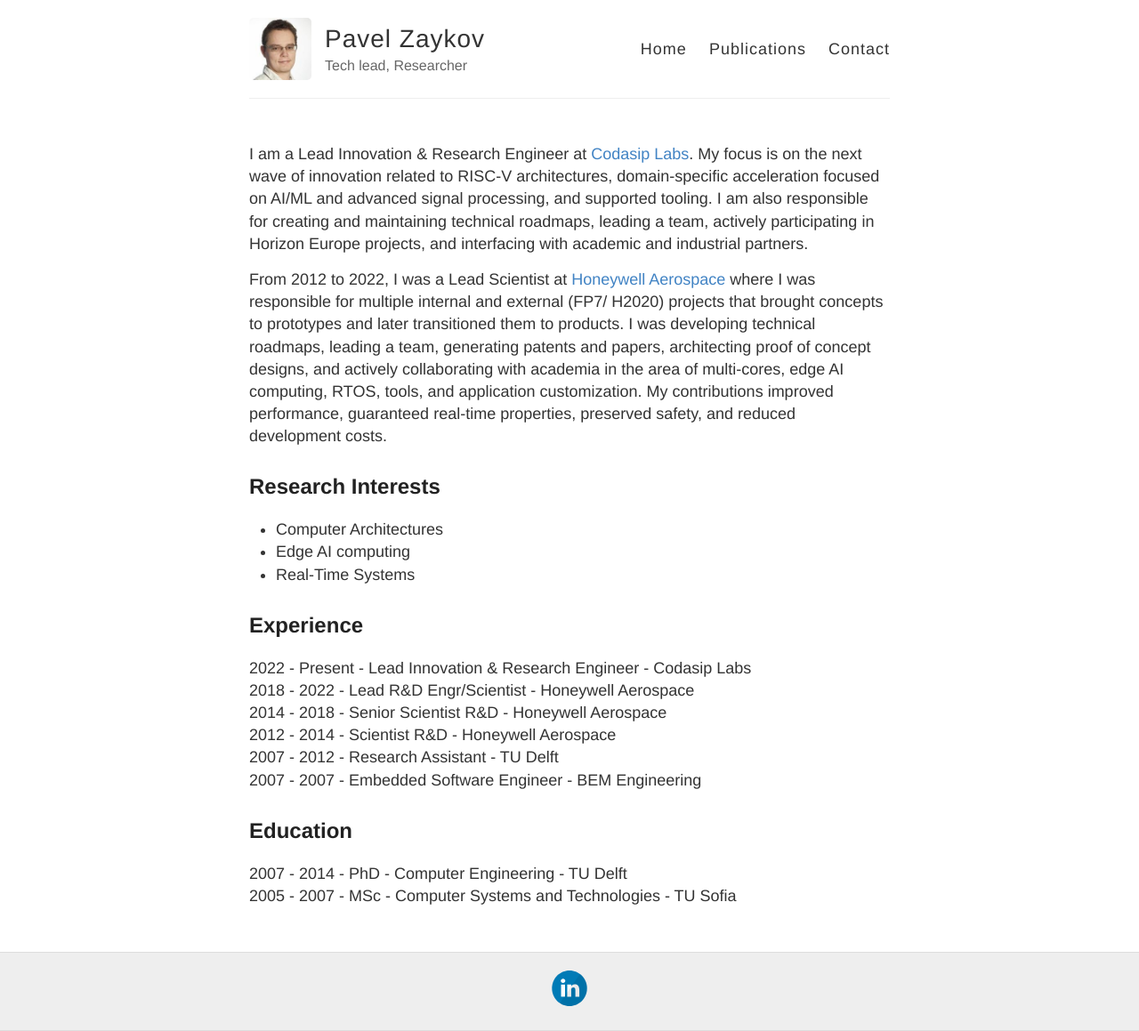
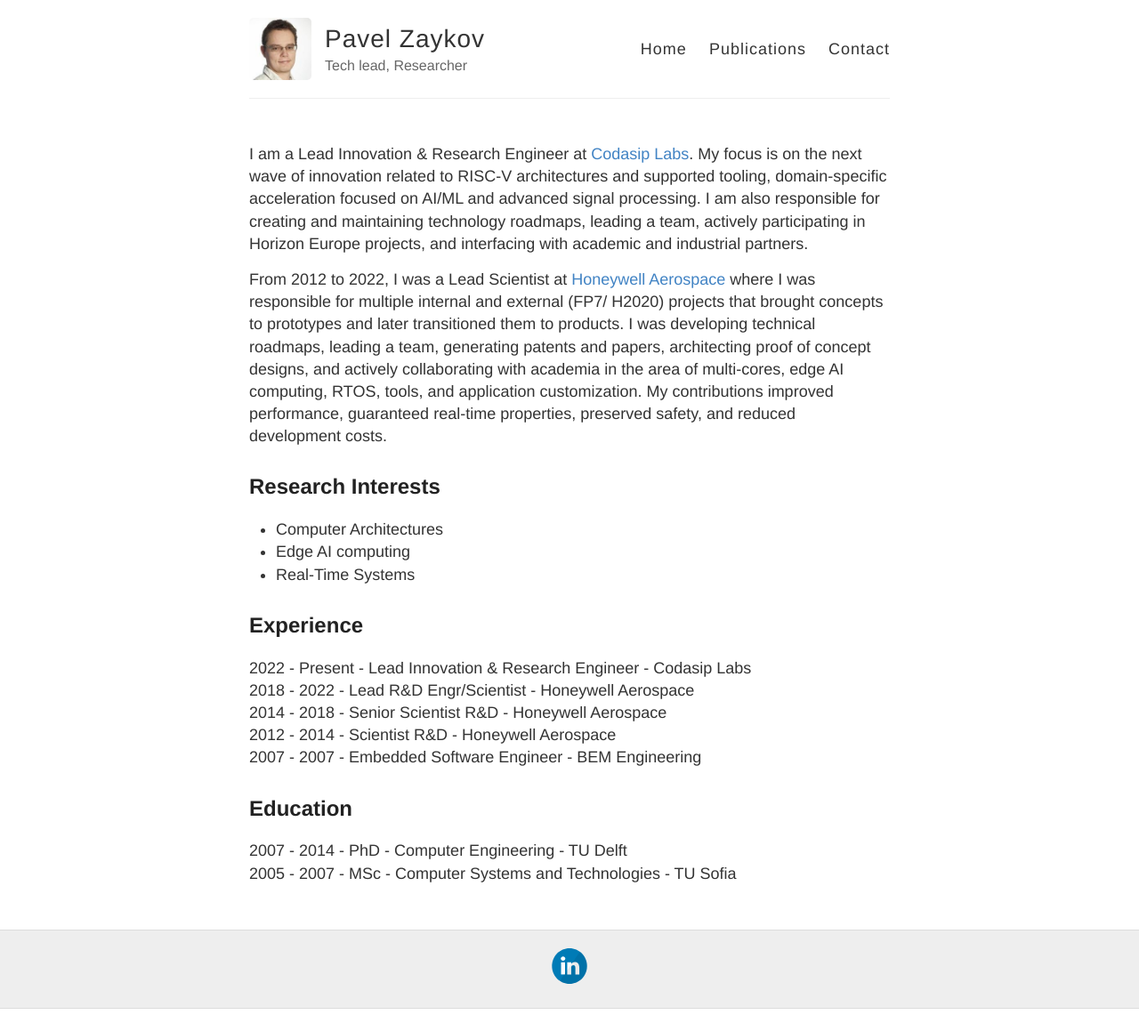
Before and after one commit to zaykov/web-page, a Jekyll site: the page built from index.md, in a window 1280 px wide. Shown: the whole page at 89% size. Built offline with Jekyll 4.4.1, drawn with Linux system fonts in a browser that asks for light colours; comment, search, counter and statistics services are not loaded; after the commit the page ends 1134 px from its top, so only the background shows below that.

Commit message:
CV clean-up

```diff
--- a/index.md
+++ b/index.md
@@ -2,7 +2,7 @@
 layout: page
 ---
 
-I am a Lead Innovation & Research Engineer at <a href="https://codasip.com/labs/" target="_blank">Codasip Labs</a>. My focus is on the next wave of innovation related to RISC-V architectures, domain-specific acceleration focused on AI/ML and advanced signal processing, and supported tooling. I am also responsible for creating and maintaining technical roadmaps, leading a team, actively participating in Horizon Europe projects, and interfacing with academic and industrial partners.
+I am a Lead Innovation & Research Engineer at <a href="https://codasip.com/labs/" target="_blank">Codasip Labs</a>. My focus is on the next wave of innovation related to RISC-V architectures and supported tooling, domain-specific acceleration focused on AI/ML and advanced signal processing. I am also responsible for creating and maintaining technology roadmaps, leading a team, actively participating in Horizon Europe projects, and interfacing with academic and industrial partners.
 
 From 2012 to 2022, I was a Lead Scientist at <a href="http://aerospace.honeywell.com/" target="_blank">Honeywell Aerospace</a> where I was responsible for multiple internal and external (FP7/ H2020) projects that brought concepts to prototypes and later transitioned them to products. I was developing technical roadmaps, leading a team, generating patents and papers, architecting proof of concept designs, and actively collaborating with academia in the area of multi-cores, edge AI computing, RTOS, tools, and application customization. My contributions improved performance, guaranteed real-time properties, preserved safety, and reduced development costs.
 
@@ -20,7 +20,6 @@ From 2012 to 2022, I was a Lead Scientist at <a href="http://aerospace.honeywell
 2018 - 2022 - Lead R&D Engr/Scientist  - Honeywell Aerospace <br>
 2014 - 2018 - Senior Scientist R&D - Honeywell Aerospace <br>
 2012 - 2014 - Scientist R&D - Honeywell Aerospace <br>
-2007 - 2012 - Research Assistant - TU Delft <br>
 2007 - 2007 - Embedded Software Engineer - BEM Engineering <br>
 
 ## Education
```
